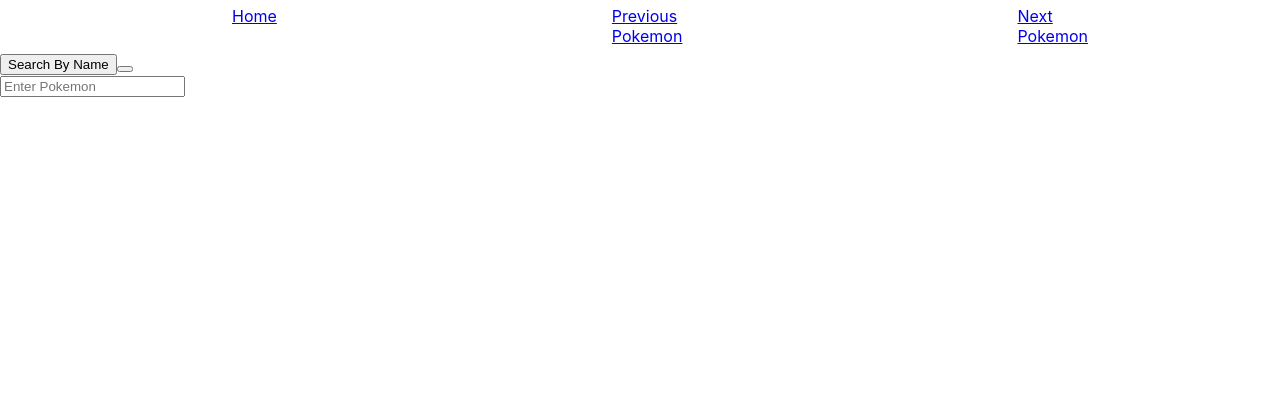
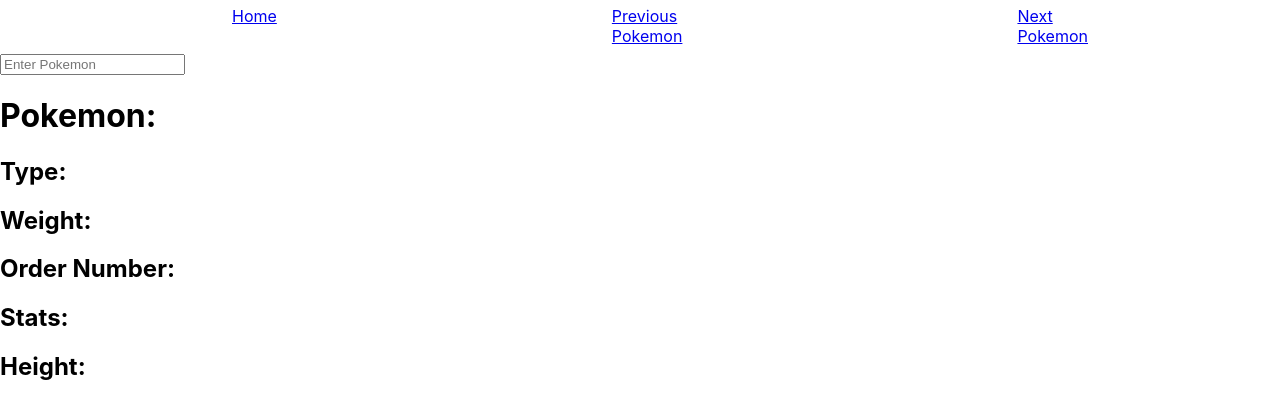
Before and after one commit to LawrenceObote/Pokedex, a React (Create React App) app: page / in a window 1280 px wide. Shown: the top 418 px of the page. Built offline with nearby package versions, Linux system fonts and the light colour scheme.

Commit message:
Added props to render method

```diff
--- a/src/components/SearchByName.js
+++ b/src/components/SearchByName.js
@@ -14,34 +14,31 @@
 
 
 
-    getData = async (value) => {
-        try {
-        const pokemon = await axios.get(`https://pokeapi.co/api/v2/pokemon/${value}/`)
+    // getData = async (value) => {
+    //     try {
+    //     const pokemon = await axios.get(`https://pokeapi.co/api/v2/pokemon/${value}/`)
 
-        this.setState({
-            name: pokemon.data.species.name,
-            type: pokemon.data.types[0].type.name,
-            type2: pokemon.data.types[1].type.name,
-            id: pokemon.data.id,
-            speed: pokemon.data.stats[0].base_stat,
-            specialDefense: pokemon.data.stats[1].base_stat,
-            specialAttack: pokemon.data.stats[2].base_stat,
-            defense: pokemon.data.stats[3].base_stat,
-            attack: pokemon.data.stats[4].base_stat,
-            hp: pokemon.data.stats[5].base_stat,
-            height: pokemon.data.height,
-            weight: pokemon.data.weight
+    //     this.setState({
+    //         name: pokemon.data.species.name,
+    //         type: pokemon.data.types[0].type.name,
+    //         type2: pokemon.data.types[1].type.name,
+    //         id: pokemon.data.id,
+    //         speed: pokemon.data.stats[0].base_stat,
+    //         specialDefense: pokemon.data.stats[1].base_stat,
+    //         specialAttack: pokemon.data.stats[2].base_stat,
+    //         defense: pokemon.data.stats[3].base_stat,
+    //         attack: pokemon.data.stats[4].base_stat,
+    //         hp: pokemon.data.stats[5].base_stat,
+    //         height: pokemon.data.height,
+    //         weight: pokemon.data.weight
 
-        })
-        } catch(e) {
-            console.error(e)
-        }
+    //     })
+    //     } catch(e) {
+    //         console.error(e)
+    //     }
 
-    }
+    // }
 
-    componentDidMount() {
-
-    }
 
     // onSubmit = (pokemonName) => {
     //     <Redirect to={ '/${pokemonName}'} />
@@ -75,6 +72,7 @@
             weight: pokemon.data.weight
 
         })
+
         } else {
             this.setState({
                 name: pokemon.data.species.name,
@@ -91,6 +89,7 @@
                 weight: pokemon.data.weight
 
             })
+
         }
 
 
@@ -102,14 +101,27 @@
         this.setState({value: e.target.value})
     };
 
-    renderPokemon = () => {
-        let pokemon = <h1>There's no pokemon</h1>
-        if(this.state.pokemon) {
-            pokemon = <PokemonPage list={this.state.pokemon.name}/>
-        }
+    // renderPokemon = () => {
+    //     let pokemon = <h1>There's no pokemon</h1>
+    //     if(this.state.pokemon) {
+    //         pokemon = <PokemonPage
+    //         name={this.state.name}
+    //         type={this.state.type}
+    //         type2={this.state.type2}
+    //         id={this.state.id}
+    //         speed={this.state.speed}
+    //         specialDefense={this.state.specialDefense}
+    //         specialAttack={this.state.specialAttack}
+    //         defense={this.state.defense}
+    //         attack={this.state.attack}
+    //         hp={this.state.hp}
+    //         height={this.state.height}
+    //         weight={this.state.weight}
+    //         />
+    //     }
 
-        return pokemon;
-    }
+    //     return pokemon;
+    // }
 
 
 
@@ -119,15 +131,28 @@
                 <form onSubmit={this.storePokemon}>
                     {/* <label htmlFor="name">Enter Name</label>
                     <input type="text" value={this.state.value} onChange={this.storePokemon} placeholder="Enter Pokemon Name"></input> */}
-                    <button type="submit" value="submit" onSubmit={this.getData}>Search By Name</button>
-                    <button type="submit" onSubmit={this.getData}></button>
+                    {/* <button type="submit" value="submit" onSubmit={this.getData}>Search By Name</button>
+                    <button type="submit" onSubmit={this.getData}></button> */}
                 </form>
                 <input
                 value={this.state.value}
                 onChange={e => this.onChangeHandler(e)}
                 placeholder="Enter Pokemon"
                 />
-                {this.renderPokemon}
+                {/* {this.renderPokemon} */}
+                <PokemonPage
+                name={this.state.name}
+                type={this.state.type}
+                type2={this.state.type2}
+                id={this.state.id}
+                speed={this.state.speed}
+                specialDefense={this.state.specialDefense}
+                specialAttack={this.state.specialAttack}
+                defense={this.state.defense}
+                attack={this.state.attack}
+                hp={this.state.hp}
+                height={this.state.height}
+                weight={this.state.weight} />
             </div>
         )
     }
```
